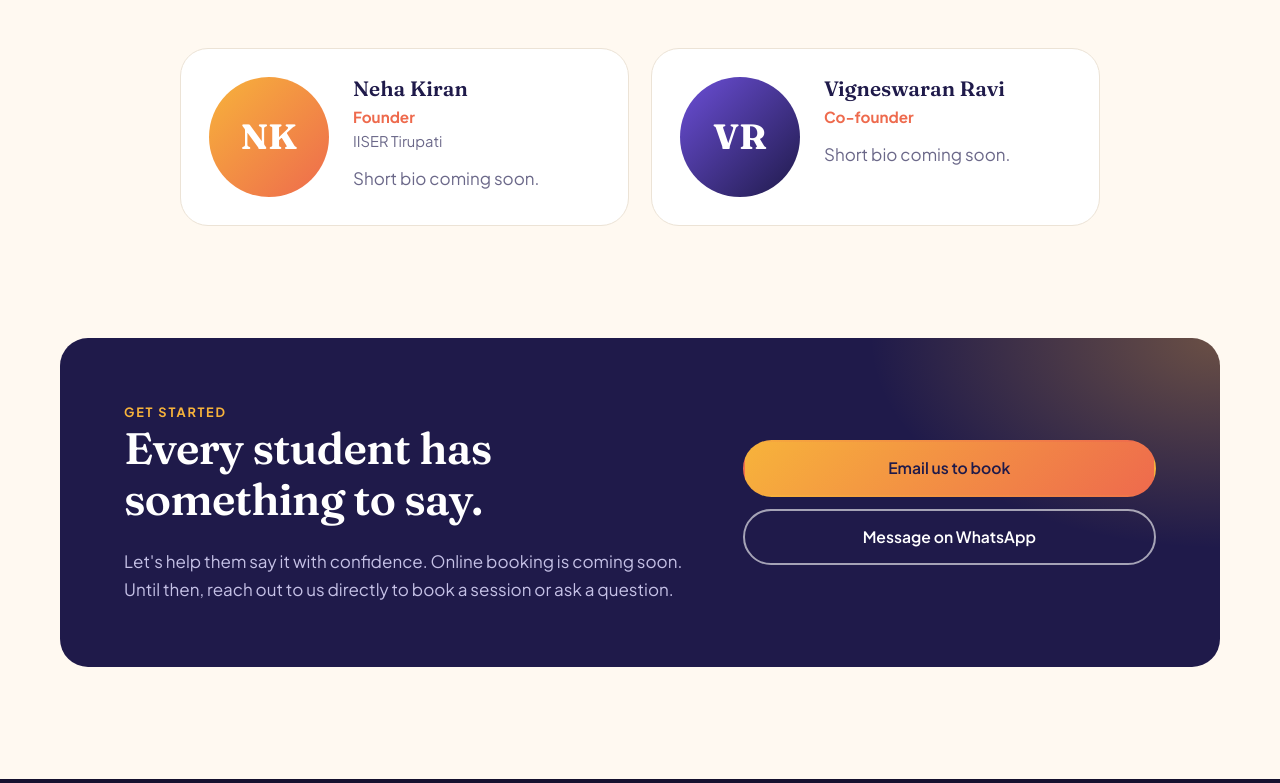
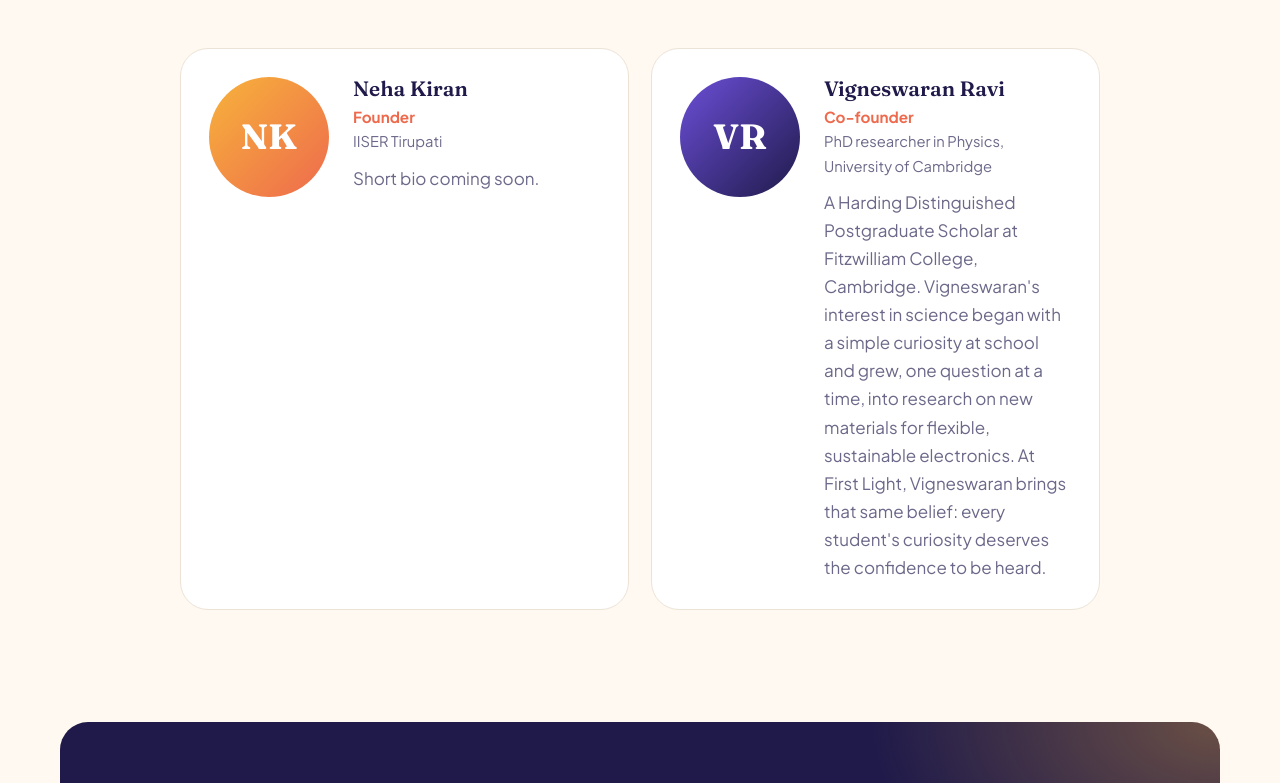
Before and after one commit to firstlight-edu/firstlight-edu.github.io, a plain HTML site: page index.html in a window 1280 px wide. Shown: the part 5520-6303 px from the top of the page. Drawn offline with Linux system fonts and the light colour scheme.

Commit message:
Add co-founder bio
Co-Authored-By: Claude Opus 5.5 <noreply@anthropic.com>

```diff
--- a/index.html
+++ b/index.html
@@ -338,7 +338,8 @@
             <div>
               <h3>Vigneswaran Ravi</h3>
               <p class="role">Co-founder</p>
-              <p>Short bio coming soon.</p>
+              <p class="affil">PhD researcher in Physics, University of Cambridge</p>
+              <p>A Harding Distinguished Postgraduate Scholar at Fitzwilliam College, Cambridge. Vigneswaran's interest in science began with a simple curiosity at school and grew, one question at a time, into research on new materials for flexible, sustainable electronics. At First Light, Vigneswaran brings that same belief: every student's curiosity deserves the confidence to be heard.</p>
             </div>
           </article>
         </div>
```
